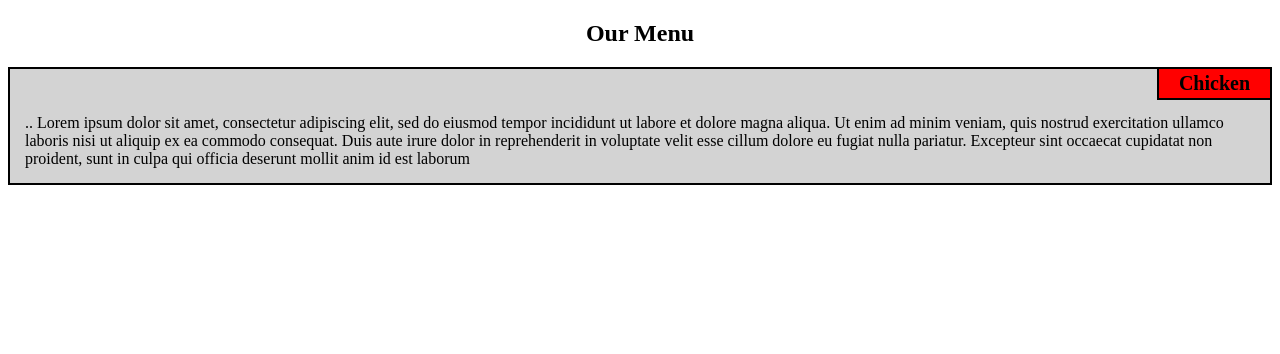
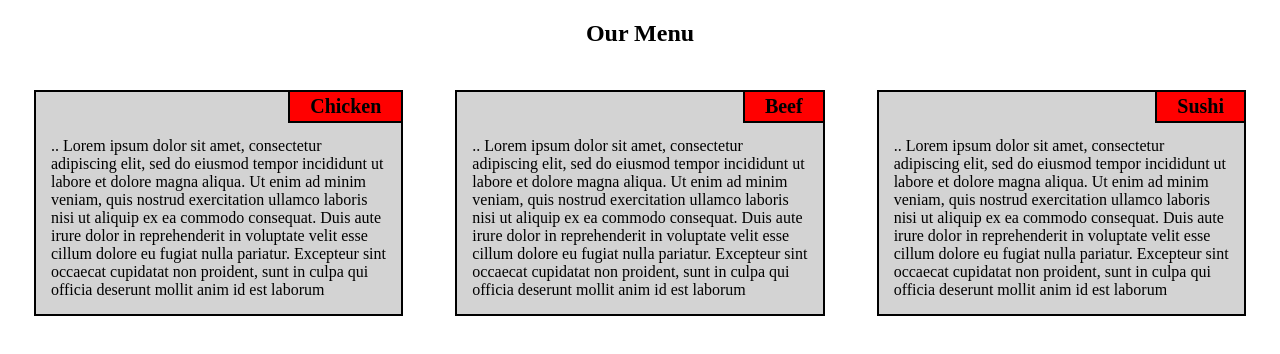
Before and after one commit to 4luckynikita/Coding, a plain HTML site: page module2-solution/index.html in a window 1280 px wide. Drawn offline with Linux system fonts and the light colour scheme.

Commit message:
ok this is final

```diff
--- a/module2-solution/css/style.css
+++ b/module2-solution/css/style.css
@@ -55,7 +55,7 @@
     #Chicken,
     #Beef,
     #Sushi {
-        background-color: aqua;
+
         border: 0px solid black;
         padding-bottom: 3px;
         padding-top: 3px;
--- a/module2-solution/index.html
+++ b/module2-solution/index.html
@@ -9,44 +9,10 @@
 
 <body>
     <h2>Our Menu</h2>
-<!--
+
         <div class="innerHold_c">
             <div id="Chicken">
-                <div id="testythingy">
-                    test
-                </div>
-                Lorem ipsum dolor sit amet, consectetur adipiscing elit, sed do eiusmod tempor incididunt ut labore et dolore magna aliqua. Ut enim ad minim veniam, quis nostrud exercitation ullamco laboris nisi ut aliquip ex ea commodo consequat. Duis aute irure dolor in reprehenderit in voluptate velit esse cillum dolore eu fugiat nulla pariatur. Excepteur sint occaecat cupidatat non proident, sunt in culpa qui officia deserunt mollit anim id est laborum
-
-            </div>
-        </div>
-
-
-        <div class="innerHold_b">
-            <div id="Beef">
-                <div id="testythingy">
-                    test
-                </div>
-
-                <div>Lorem ipsum dolor sit amet, consectetur adipiscing elit, sed do eiusmod tempor incididunt ut labore et dolore magna aliqua. Ut enim ad minim veniam, quis nostrud exercitation ullamco laboris nisi ut aliquip ex ea commodo consequat. Duis aute irure dolor in reprehenderit in voluptate velit esse cillum dolore eu fugiat nulla pariatur. Excepteur sint occaecat cupidatat non proident, sunt in culpa qui officia deserunt mollit anim id est laborum</div>
-
-            </div>
-        </div>
-
-
-        <div class="innerHold_s">
-            <div id="Sushi">
-               <div id="testythingy">
-                    test
-                </div>
-                .. Lorem ipsum dolor sit amet, consectetur adipiscing elit, sed do eiusmod tempor incididunt ut labore et dolore magna aliqua. Ut enim ad minim veniam, quis nostrud exercitation ullamco laboris nisi ut aliquip ex ea commodo consequat. Duis aute irure dolor in reprehenderit in voluptate velit esse cillum dolore eu fugiat nulla pariatur. Excepteur sint occaecat cupidatat non proident, sunt in culpa qui officia deserunt mollit anim id est laborum
-
-            </div>
-        </div>
--->
-      <!--   sample internal Sushi-->
-
-    <div>
-            <div id="testSushi">
+                 <div id="testSushi">
                <div class ="rightHeader">
                     Chicken
                 </div>
@@ -58,6 +24,57 @@
             </div>
     </div>
 
+            </div>
+        </div>
+
+
+        <div class="innerHold_b">
+            <div id="Beef">
+                 <div id="testSushi">
+               <div class ="rightHeader">
+                    Beef
+                </div>
+                <div class="internalDiv">
+                .. Lorem ipsum dolor sit amet, consectetur adipiscing elit, sed do eiusmod tempor incididunt ut labore et dolore magna aliqua. Ut enim ad minim veniam, quis nostrud exercitation ullamco laboris nisi ut aliquip ex ea commodo consequat. Duis aute irure dolor in reprehenderit in voluptate velit esse cillum dolore eu fugiat nulla pariatur. Excepteur sint occaecat cupidatat non proident, sunt in culpa qui officia deserunt mollit anim id est laborum
+                </div>
+
+
+            </div>
+    </div>
+        </div>
+
+
+        <div class="innerHold_s">
+            <div id="Sushi">
+               <div id="testSushi">
+               <div class ="rightHeader">
+                    Sushi
+                </div>
+                <div class="internalDiv">
+                .. Lorem ipsum dolor sit amet, consectetur adipiscing elit, sed do eiusmod tempor incididunt ut labore et dolore magna aliqua. Ut enim ad minim veniam, quis nostrud exercitation ullamco laboris nisi ut aliquip ex ea commodo consequat. Duis aute irure dolor in reprehenderit in voluptate velit esse cillum dolore eu fugiat nulla pariatur. Excepteur sint occaecat cupidatat non proident, sunt in culpa qui officia deserunt mollit anim id est laborum
+                </div>
+
+
+            </div>
+    </div>
+        </div>
+
+      <!--   sample internal Sushi-->
+
+    <!--<div>
+            <div id="testSushi">
+               <div class ="rightHeader">
+                    Chicken
+                </div>
+                <div class="internalDiv">
+                .. Lorem ipsum dolor sit amet, consectetur adipiscing elit, sed do eiusmod tempor incididunt ut labore et dolore magna aliqua. Ut enim ad minim veniam, quis nostrud exercitation ullamco laboris nisi ut aliquip ex ea commodo consequat. Duis aute irure dolor in reprehenderit in voluptate velit esse cillum dolore eu fugiat nulla pariatur. Excepteur sint occaecat cupidatat non proident, sunt in culpa qui officia deserunt mollit anim id est laborum
+                </div>
+
+
+            </div>
+    </div>-->
+
+
 
 </body>
 
```
